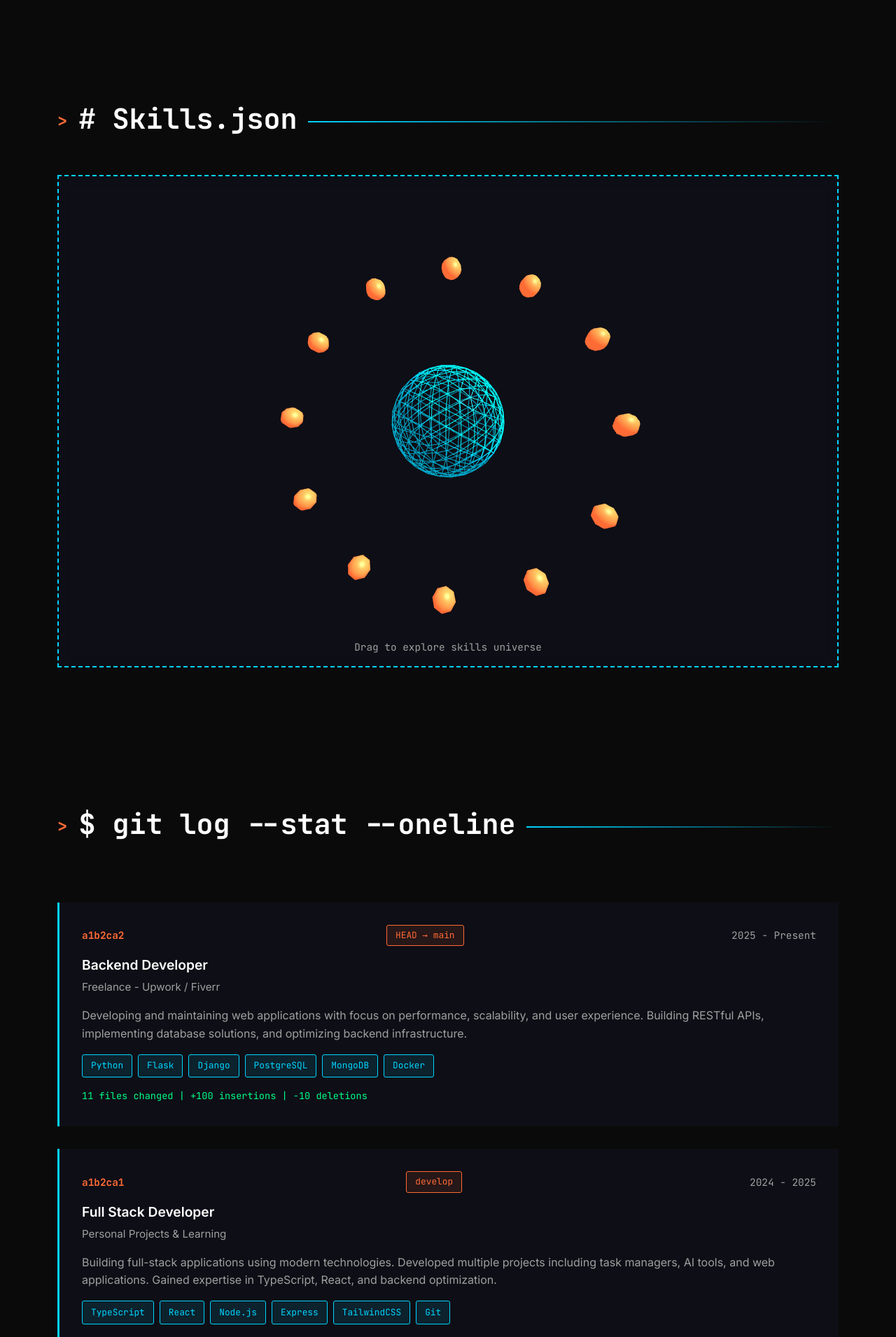
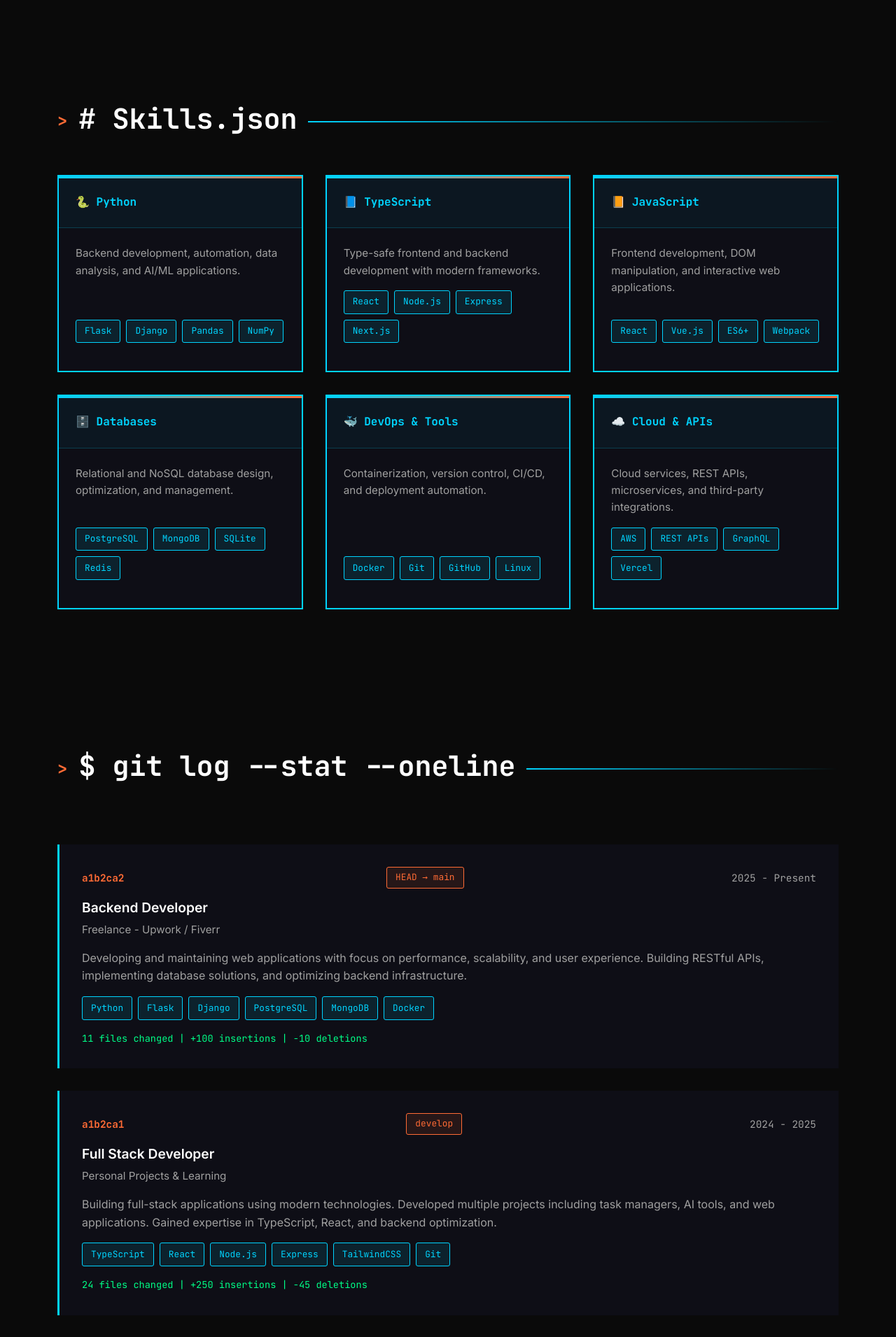
Before and after one commit to ja154/prtfo, a Flask app: page / in a window 1280 px wide. Shown: the part 1640-3551 px from the top of the page at 70% size. Run offline with Flask 3, Linux system fonts and the light colour scheme; some libraries are stand-ins or nearby versions.

Commit message:
Replace 3D skills visualization with terminal-style grid cards

```diff
--- a/templates/index.html
+++ b/templates/index.html
@@ -328,36 +328,7 @@
             margin-top: 1rem;
         }
 
-        /* Skills Section */
-        .skills-container {
-            background: var(--card-bg);
-            border: 2px dashed var(--terminal-border);
-            border-radius: 0;
-            padding: 3rem;
-            position: relative;
-            backdrop-filter: blur(10px);
-            min-height: 500px;
-            display: flex;
-            align-items: center;
-            justify-content: center;
-        }
 
-        #skillsCanvas {
-            width: 100%;
-            height: 100%;
-            display: block;
-        }
-
-        .skills-label {
-            position: absolute;
-            bottom: 1rem;
-            left: 50%;
-            transform: translateX(-50%);
-            font-family: 'JetBrains Mono', monospace;
-            color: var(--text-secondary);
-            font-size: 0.9rem;
-            text-align: center;
-        }
 
         /* Experience Timeline */
         .experience-timeline {
@@ -810,9 +781,96 @@
             <div class="section-header">
                 <h2 class="section-title"># Skills.json</h2>
             </div>
-            <div class="skills-container">
-                <canvas id="skillsCanvas"></canvas>
-                <div class="skills-label">Drag to explore skills universe</div>
+            <div class="projects-grid">
+                <div class="project-card">
+                    <div class="project-header">
+                        <p class="project-name">🐍 Python</p>
+                    </div>
+                    <div class="project-content">
+                        <p class="project-description">Backend development, automation, data analysis, and AI/ML applications.</p>
+                        <div class="project-tech">
+                            <span class="tech-badge">Flask</span>
+                            <span class="tech-badge">Django</span>
+                            <span class="tech-badge">Pandas</span>
+                            <span class="tech-badge">NumPy</span>
+                        </div>
+                    </div>
+                </div>
+
+                <div class="project-card">
+                    <div class="project-header">
+                        <p class="project-name">📘 TypeScript</p>
+                    </div>
+                    <div class="project-content">
+                        <p class="project-description">Type-safe frontend and backend development with modern frameworks.</p>
+                        <div class="project-tech">
+                            <span class="tech-badge">React</span>
+                            <span class="tech-badge">Node.js</span>
+                            <span class="tech-badge">Express</span>
+                            <span class="tech-badge">Next.js</span>
+                        </div>
+                    </div>
+                </div>
+
+                <div class="project-card">
+                    <div class="project-header">
+                        <p class="project-name">📙 JavaScript</p>
+                    </div>
+                    <div class="project-content">
+                        <p class="project-description">Frontend development, DOM manipulation, and interactive web applications.</p>
+                        <div class="project-tech">
+                            <span class="tech-badge">React</span>
+                            <span class="tech-badge">Vue.js</span>
+                            <span class="tech-badge">ES6+</span>
+                            <span class="tech-badge">Webpack</span>
+                        </div>
+                    </div>
+                </div>
+
+                <div class="project-card">
+                    <div class="project-header">
+                        <p class="project-name">🗄️ Databases</p>
+                    </div>
+                    <div class="project-content">
+                        <p class="project-description">Relational and NoSQL database design, optimization, and management.</p>
+                        <div class="project-tech">
+                            <span class="tech-badge">PostgreSQL</span>
+                            <span class="tech-badge">MongoDB</span>
+                            <span class="tech-badge">SQLite</span>
+                            <span class="tech-badge">Redis</span>
+                        </div>
+                    </div>
+                </div>
+
+                <div class="project-card">
+                    <div class="project-header">
+                        <p class="project-name">🐳 DevOps & Tools</p>
+                    </div>
+                    <div class="project-content">
+                        <p class="project-description">Containerization, version control, CI/CD, and deployment automation.</p>
+                        <div class="project-tech">
+                            <span class="tech-badge">Docker</span>
+                            <span class="tech-badge">Git</span>
+                            <span class="tech-badge">GitHub</span>
+                            <span class="tech-badge">Linux</span>
+                        </div>
+                    </div>
+                </div>
+
+                <div class="project-card">
+                    <div class="project-header">
+                        <p class="project-name">☁️ Cloud & APIs</p>
+                    </div>
+                    <div class="project-content">
+                        <p class="project-description">Cloud services, REST APIs, microservices, and third-party integrations.</p>
+                        <div class="project-tech">
+                            <span class="tech-badge">AWS</span>
+                            <span class="tech-badge">REST APIs</span>
+                            <span class="tech-badge">GraphQL</span>
+                            <span class="tech-badge">Vercel</span>
+                        </div>
+                    </div>
+                </div>
             </div>
         </div>
     </section>
@@ -1069,117 +1127,7 @@
 </footer>
 
 <script src="https://cdnjs.cloudflare.com/ajax/libs/bootstrap/5.3.0/js/bootstrap.bundle.min.js"></script>
-<script src="https://cdnjs.cloudflare.com/ajax/libs/three.js/r128/three.min.js"></script>
-
 <script>
-    // Skills 3D Visualization
-    function initSkillsVisualization() {
-        const canvas = document.getElementById('skillsCanvas');
-        const container = canvas.parentElement;
-        const width = container.clientWidth;
-        const height = container.clientHeight;
-
-        const scene = new THREE.Scene();
-        const camera = new THREE.PerspectiveCamera(75, width / height, 0.1, 1000);
-        const renderer = new THREE.WebGLRenderer({ canvas, alpha: true, antialias: true });
-        renderer.setSize(width, height);
-        renderer.setClearColor(0x000000, 0);
-
-        camera.position.z = 5;
-
-        // Create central sphere
-        const geometry = new THREE.IcosahedronGeometry(1, 4);
-        const material = new THREE.MeshPhongMaterial({
-            color: 0x00d4ff,
-            wireframe: true,
-            emissive: 0x00d4ff,
-            emissiveIntensity: 0.3
-        });
-        const sphere = new THREE.Mesh(geometry, material);
-        scene.add(sphere);
-
-        // Add lighting
-        const light = new THREE.PointLight(0xffffff, 1);
-        light.position.set(5, 5, 5);
-        scene.add(light);
-
-        const ambientLight = new THREE.AmbientLight(0xffffff, 0.5);
-        scene.add(ambientLight);
-
-        // Skills data
-        const skills = [
-            { name: 'Python', icon: '🐍' },
-            { name: 'TypeScript', icon: '📘' },
-            { name: 'JavaScript', icon: '📙' },
-            { name: 'React', icon: '⚛️' },
-            { name: 'Node.js', icon: '🟢' },
-            { name: 'Flask', icon: '🔷' },
-            { name: 'PostgreSQL', icon: '🐘' },
-            { name: 'MongoDB', icon: '🍃' },
-            { name: 'Docker', icon: '🐳' },
-            { name: 'Git', icon: '📦' },
-            { name: 'AWS', icon: '☁️' },
-            { name: 'AI/ML', icon: '🤖' }
-        ];
-
-        // Create skill particles
-        const particles = [];
-        skills.forEach((skill, index) => {
-            const angle = (index / skills.length) * Math.PI * 2;
-            const radius = 3;
-            const x = Math.cos(angle) * radius;
-            const y = Math.sin(angle) * radius;
-            const z = Math.cos(index * 0.5) * 0.5;
-
-            const particleGeometry = new THREE.SphereGeometry(0.2, 8, 8);
-            const particleMaterial = new THREE.MeshPhongMaterial({
-                color: 0xff6b35,
-                emissive: 0xff6b35,
-                emissiveIntensity: 0.5
-            });
-            const particle = new THREE.Mesh(particleGeometry, particleMaterial);
-            particle.position.set(x, y, z);
-            particle.userData = { angle, radius, skill };
-            scene.add(particle);
-            particles.push(particle);
-        });
-
-        // Animation loop
-        let time = 0;
-        function animate() {
-            requestAnimationFrame(animate);
-            time += 0.005;
-
-            sphere.rotation.x += 0.0005;
-            sphere.rotation.y += 0.001;
-
-            particles.forEach((particle, index) => {
-                const angle = particle.userData.angle + time * 0.5;
-                const radius = particle.userData.radius;
-                particle.position.x = Math.cos(angle) * radius;
-                particle.position.y = Math.sin(angle) * radius;
-                particle.position.z = Math.cos(index * 0.5 + time) * 0.5;
-                particle.rotation.x += 0.01;
-                particle.rotation.y += 0.01;
-            });
-
-            renderer.render(scene, camera);
-        }
-
-        animate();
-
-        // Handle window resize
-        window.addEventListener('resize', () => {
-            const newWidth = container.clientWidth;
-            const newHeight = container.clientHeight;
-            camera.aspect = newWidth / newHeight;
-            camera.updateProjectionMatrix();
-            renderer.setSize(newWidth, newHeight);
-        });
-    }
-
-    // Initialize skills visualization when DOM is ready
-    document.addEventListener('DOMContentLoaded', initSkillsVisualization);
 
     // Scroll to top functionality
     const scrollToTopBtn = document.getElementById("scrollToTopBtn");
```
